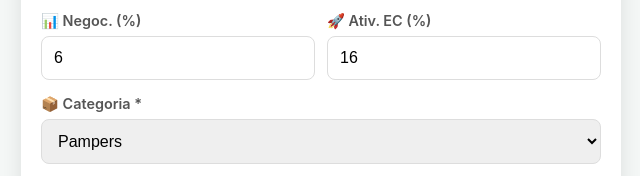
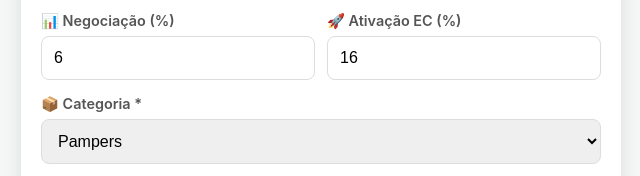
Before and after one commit to Williansviana/Sistema-Farmacia, a plain HTML site: page index.html in a window 1280 px wide. Shown: the part 238-414 px from the top of the page, 319-959 px from the left. Drawn offline with Linux system fonts and the light colour scheme.

Commit message:
ativacao

```diff
--- a/index.html
+++ b/index.html
@@ -266,11 +266,11 @@
 
             <div class="row">
                 <div class="col form-group">
-                    <label>📊 Negoc. (%)</label>
-                    <input type="number" id="negociacao" step="0.1" value="6" oninput="calcular()">
+                    <label>📊 Negociação (%)</label>
+                   <input type="number" id="negociacao" step="0.1" value="6" oninput="calcular()">
                 </div>
                 <div class="col form-group">
-                    <label>🚀 Ativ. EC (%)</label>
+                    <label>🚀 Ativação EC (%)</label>
                     <input type="number" id="ativacao" step="0.1" value="16" oninput="calcular()">
                 </div>
             </div>
```
